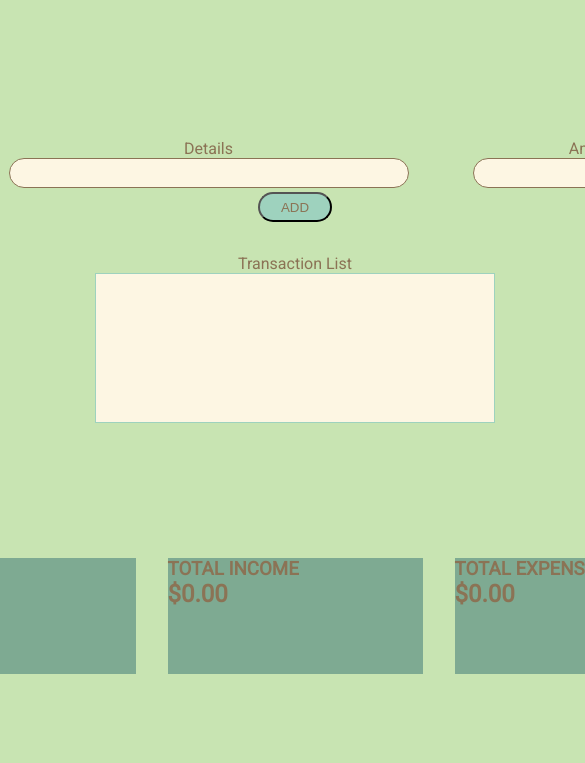
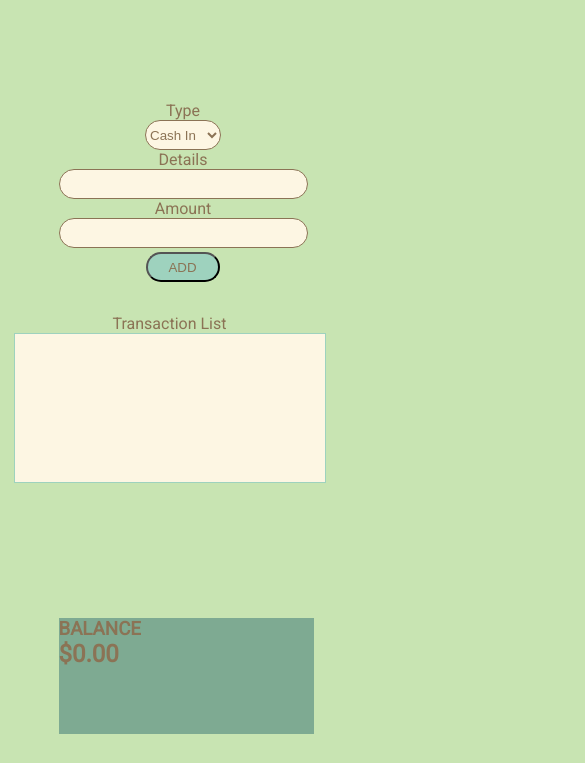
Before and after one commit to andra113/week11FE, a website: page index.html in a window 390 px wide. Shown: the part 73-836 px from the top of the page, 585 px wide, since content can reach past the window. Drawn offline with Linux system fonts and the light colour scheme.

Commit message:
add media query

```diff
--- a/index.html
+++ b/index.html
@@ -15,7 +15,7 @@
 
 <body>
     <header class="header-container">
-        <h1>RESERVED NAME</h1>
+        <h1>PIGGY BANK</h1>
     </header>
 
     <div class="content-container">
@@ -36,8 +36,8 @@
 
 
         <main class="main-container">
-            <form class="form-input">
-                <div class="form-wrapper">
+            <div class="form-wrapper">
+                <form class="form-input">
                     <div class="form-field">
                         <label for="type">Type</label>
                         <select name="type" id="type" class="input-box">
@@ -54,8 +54,8 @@
                         <label for="amount">Amount</label>
                         <input type="number" id="amount" class="input-box medium">
                     </div>
-                </div>
-            </form>
+                </form>
+            </div>
             <button id="addButton" class="add-btn">ADD</button>
             <p class="transaction-text">Transaction List</p>
             <ul id="transactionList" class="transaction-list">
@@ -79,10 +79,6 @@
             </div>
         </main>
     </div>
-
-
-
     <script src="/script/app.js"></script>
 </body>
-
 </html>
--- a/style.css
+++ b/style.css
@@ -105,6 +105,11 @@ body {
   margin-top: 136px;
 }
 
+.form-input {
+  display: flex;
+  align-items: center;
+}
+
 .form-field {
   display: flex;
   flex-direction: column;
@@ -118,6 +123,7 @@ body {
   width: 4.625rem;
   height: 1.875rem;
   margin-top: 0.25rem;
+  margin-left: -11.5625rem;
   border-radius: 50px;
 }
 
@@ -165,6 +171,10 @@ label {
   overflow: auto;
 }
 
+.transaction-text, .transaction-list {
+  margin-left: -158px;
+}
+
 .transaction-list li {
   color: var(--cozy--brown);
   list-style: none;
@@ -183,3 +193,44 @@ label {
   color: var(--cozy--brown);
   background-color: var(--mossy-green);
 }
+
+
+@media (max-width: 576px) {
+  .form-input {
+    flex-direction: column;
+    justify-content: center;
+    margin-left: -3.5rem;
+  }
+
+  .big {
+    width: 15.5625rem;
+  }
+
+  .add-btn {
+    margin-left: -3.5625rem;
+  }
+
+  .bottom-wrapper {
+    flex-direction: column;
+    margin-left: -3.125rem;
+  }
+
+  .aside-container {
+    display: none;
+  }
+
+  .transaction-text, .transaction-list {
+    margin-left: -83px;
+}
+
+.transaction-list {
+  width: 80vw;
+}
+
+}
+
+@media (max-width: 820px) {
+  .aside-container {
+    display: none;
+  }
+}
```
